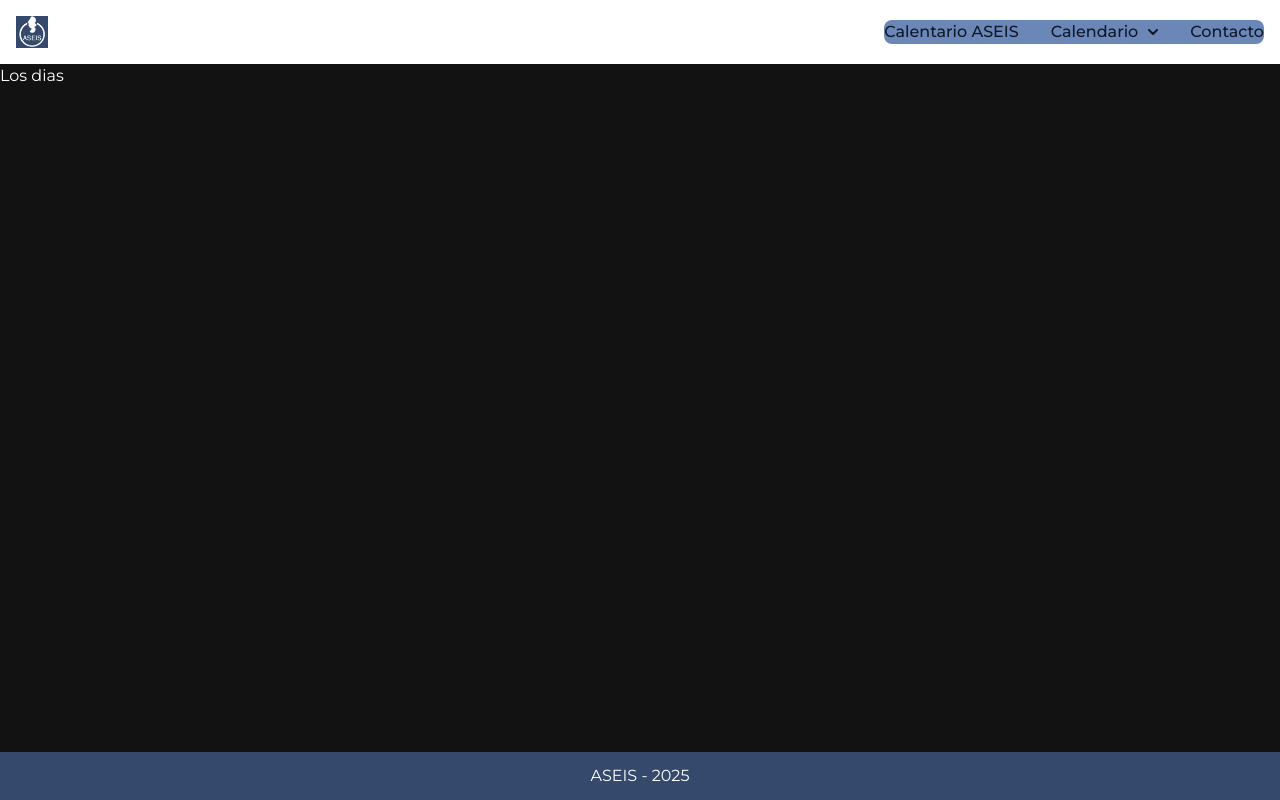
After one commit to JuanSPcode/SDS_25, a PHP site: template mvc/app/views/dias.php in a window 1280 px wide. The commit adds this page. Run offline with PHP 8.4, Linux system fonts and the light colour scheme; the template is opened without the code that fills it, so the values that code supplies are empty; some libraries are stand-ins or nearby versions.

Commit message:
feat: sistema de plantillas para colocar todo los dias del sds25

```diff
--- /dev/null
+++ b/mvc/app/views/components/dias/jueves.php
@@ -0,0 +1 @@
+<h1 class="text-8xl">Jueves</h1>
--- /dev/null
+++ b/mvc/app/views/components/dias/lunes.php
@@ -0,0 +1 @@
+<h1 class="text-8xl">Lunes</h1>
--- /dev/null
+++ b/mvc/app/views/components/dias/martes.php
@@ -0,0 +1 @@
+<h1 class="text-8xl">Martes</h1>
--- /dev/null
+++ b/mvc/app/views/components/dias/miercoles.php
@@ -0,0 +1 @@
+<h1 class="text-8xl">Miercoles</h1>
--- /dev/null
+++ b/mvc/app/views/components/dias/viernes.php
@@ -0,0 +1 @@
+<h1 class="text-8xl">Viernes</h1>
--- a/mvc/app/views/components/nav.php
+++ b/mvc/app/views/components/nav.php
@@ -22,26 +22,26 @@
                 </svg>
             </button>
             <!-- Dropdown menu -->
-            <div id="dropdownNavbar" class="z-10 hidden font-normal bg-white divide-y divide-gray-100 rounded-lg shadow-sm w-44  dark:divide-gray-600">
+            <div id="dropdownNavbar" class="z-10 hidden font-normal bg-[(#48e)] bg-white divide-y divide-gray-100 rounded-lg shadow-sm w-44  dark:divide-gray-600">
                 <ul class="py-2 text-sm text-gray-700 dark:text-gray-400" aria-labelledby="dropdownLargeButton">
                   <li>
-                    <a href="#" class="block px-4 py-2 hover:bg-gray-100 dark:hover:bg-gray-600 dark:hover:text-white">Lunes</a>
+                    <a href="../public/lunes" class="block px-4 py-2 hover:bg-gray-100 dark:hover:bg-gray-600 dark:hover:text-white">Lunes</a>
                   </li>
                   <li>
-                    <a href="#" class="block px-4 py-2 hover:bg-gray-100 dark:hover:bg-gray-600 dark:hover:text-white">Martes</a>
+                    <a href="../public/martes" class="block px-4 py-2 hover:bg-gray-100 dark:hover:bg-gray-600 dark:hover:text-white">Martes</a>
                   </li>
                   <li>
-                    <a href="#" class="block px-4 py-2 hover:bg-gray-100 dark:hover:bg-gray-600 dark:hover:text-white">Miercoles</a>
+                    <a href="../public/miercoles" class="block px-4 py-2 hover:bg-gray-100 dark:hover:bg-gray-600 dark:hover:text-white">Miercoles</a>
                   </li>
                   <li>
-                    <a href="#" class="block px-4 py-2 hover:bg-gray-100 dark:hover:bg-gray-600 dark:hover:text-white">Jueves</a>
+                    <a href="../public/jueves" class="block px-4 py-2 hover:bg-gray-100 dark:hover:bg-gray-600 dark:hover:text-white">Jueves</a>
                   </li>
                   <li>
-                    <a href="#" class="block px-4 py-2 hover:bg-gray-100 dark:hover:bg-gray-600 dark:hover:text-white">Viernes</a>
+                    <a href="../public/viernes" class="block px-4 py-2 hover:bg-gray-100 dark:hover:bg-gray-600 dark:hover:text-white">Viernes</a>
                   </li>
                 </ul>
                 <div class="py-1">
-                  <a href="#" class="block px-4 py-2 text-sm text-gray-700 hover:bg-gray-100 dark:hover:bg-gray-600 dark:text-gray-500 dark:hover:text-white">Todo los dias</a>
+                  <a href="../public/todo" class="block px-4 py-2 text-sm text-gray-700 hover:bg-gray-100 dark:hover:bg-gray-600 dark:text-gray-500 dark:hover:text-white">Todo los dias</a>
                 </div>
             </div>
         </li>
--- /dev/null
+++ b/mvc/app/views/dias.php
@@ -0,0 +1,40 @@
+<!DOCTYPE html>
+<html lang="en" class="h-full">
+<head><?php include 'components/header.php'?></head>
+<body class="h-full flex flex-col">
+    <!-- Navbar fijo arriba -->
+    <nav class="flex-shrink-0">
+        <?php include 'components/nav.php'; ?>
+    </nav>
+Los dias
+    <!-- Main content que crece para empujar el footer -->
+    <div class="flex-grow">
+        <!-- Mostrando dia  lunes-->
+        <?php if(isset($lunes)){
+            include 'components/dias/lunes.php';
+        } ?>
+
+        <?php if(isset($martes)){
+            include "components/dias/martes.php";
+        }?>
+
+        <?php if(isset($miercoles)){
+            include "components/dias/miercoles.php";
+        }?>
+
+        <?php if(isset($jueves)){
+            include "components/dias/jueves.php";
+        }?>
+
+        <?php if(isset($viernes)){
+            include "components/dias/viernes.php";
+        }?>
+
+    </div>
+
+    <!-- Footer al final -->
+    <footer class="flex-shrink-0">
+        <?php include 'components/footer.php'?>
+    </footer>
+</body>
+</html>
```
Also changed, not shown: mvc/app/controllers/HomeController.php (+25 -0 lines), mvc/routes/web.php (+9 -0 lines).
